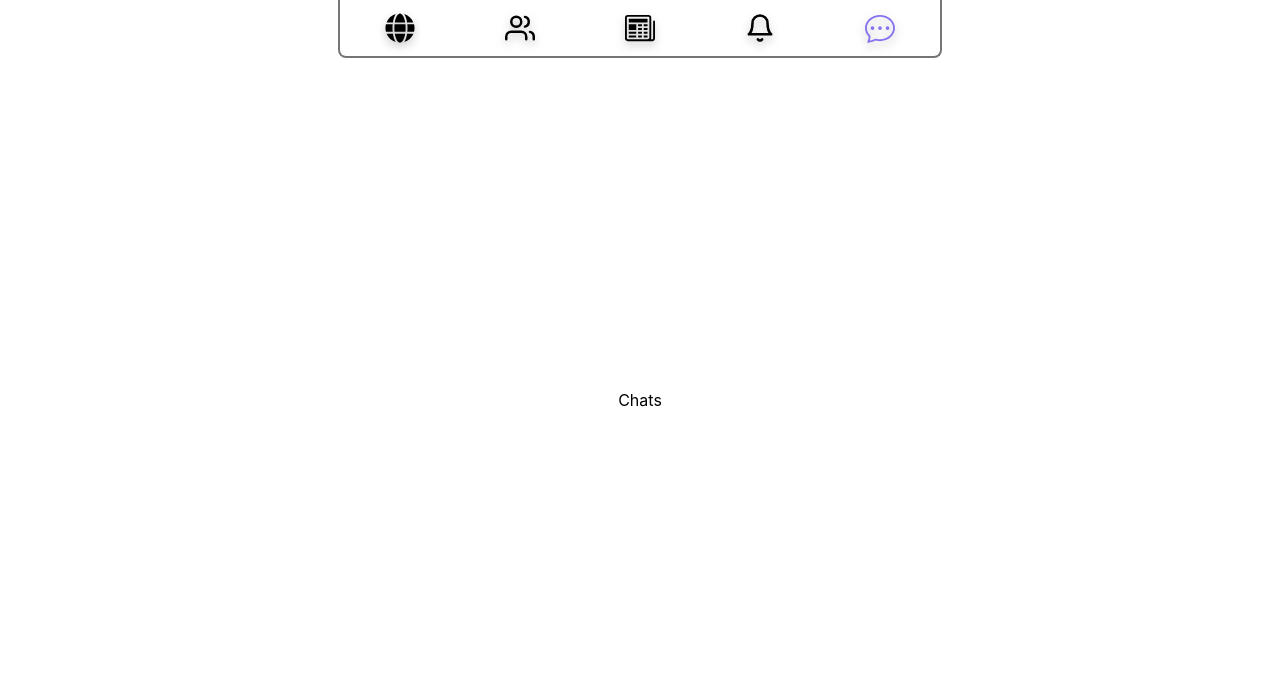
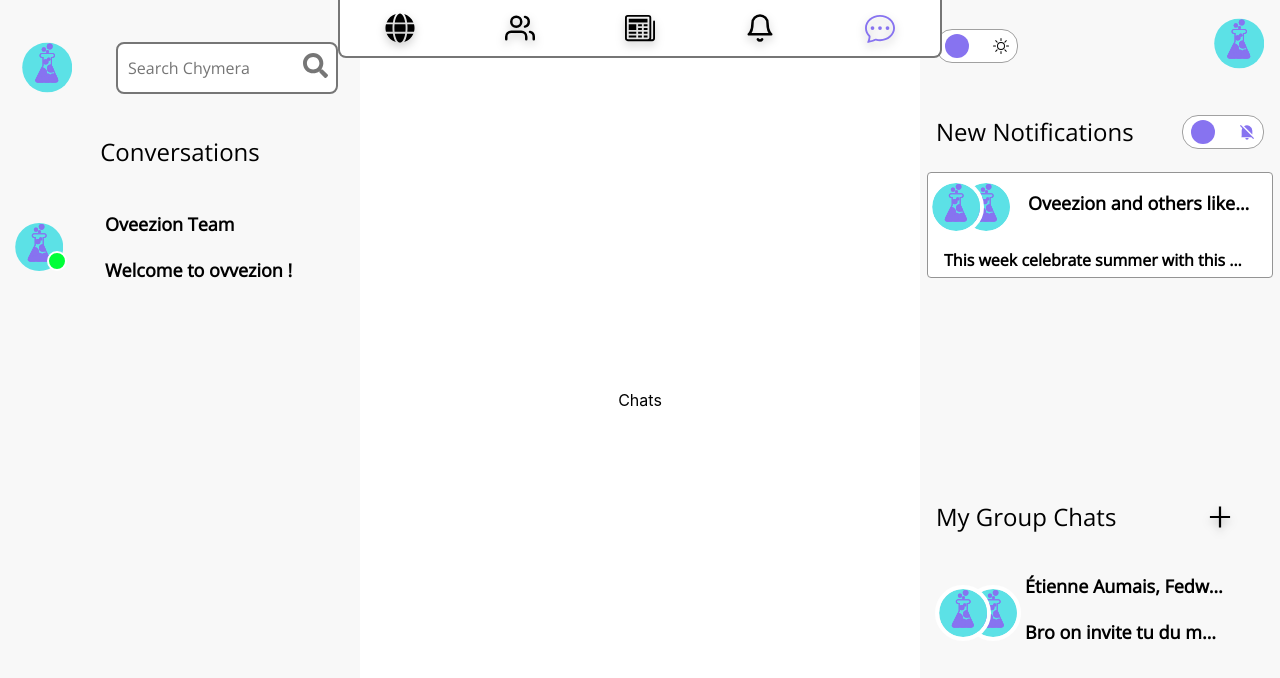
Before and after one commit to fechad/social-media-app, a React (Create React App) app in the folder client/: page /User/Chats in a window 1280 px wide. Shown: the top 678 px of the page. Built offline with nearby package versions, Linux system fonts and the light colour scheme; no server answers; sample sign-in values are in the browser's storage.

Commit message:
added side panes to pages

```diff
--- a/client/src/components/LeftSidePane.tsx
+++ b/client/src/components/LeftSidePane.tsx
@@ -10,7 +10,7 @@ function LeftSidePane() {
 
     const [conversations, setConversations] = useState([{
         id: '10',
-        photos: ['logo.svg'],
+        photos: ['/logo.svg'],
         names: ['Oveezion Team'],
         latest: 'Welcome to ovvezion !',
         read: false,
@@ -20,7 +20,7 @@ function LeftSidePane() {
   return (
     <section className='LeftSidePaneContainer'>
         <div className='SearchArea'>
-            <img src='logo.svg' alt="" height="87"width="50"></img>
+            <img src='/logo.svg' alt="" height="87"width="50"></img>
             <TextInput icon={<FaSearch size={25} color={'#767676'}/>} width='218px' label='' placeHolder='Search Chymera'/>
         </div>
         <div className='LeftSidePaneTittle'>
--- a/client/src/components/RightSidePane.tsx
+++ b/client/src/components/RightSidePane.tsx
@@ -27,7 +27,7 @@ function RightSidePane() {
 
     const [groupConvos, setGroupConvos] = useState([{
         id: '12',
-        photos: ['logo.svg', 'logo.svg'],
+        photos: ['/logo.svg', '/logo.svg'],
         names: ['Étienne Aumais', 'Fedwin Chatelier'],
         latest: 'Bro on invite tu du monde à la ronde?',
         read: false,
@@ -35,7 +35,7 @@ function RightSidePane() {
 
     const [newNotifications, setNewNotifications] = useState([{
         id: '11',
-        photos: ['logo.svg', 'logo.svg'],
+        photos: ['/logo.svg', '/logo.svg'],
         title: 'Oveezion and others liked this post',
         message: 'This week celebrate summer with this brand new summer event.',
         read: false
@@ -46,7 +46,7 @@ function RightSidePane() {
         <div className='HeaderArea'>
             <Switch resp='theme' role={swithTheme}/>
             <div className='ProfileAvatar'>
-                <img src='logo.svg' alt="" height="87"width="50"></img>
+                <img src='/logo.svg' alt="" height="87"width="50"></img>
             </div>
         </div>
         <div className='NotificationArea'>
--- a/client/src/pages/Chats.tsx
+++ b/client/src/pages/Chats.tsx
@@ -1,11 +1,17 @@
 import React from 'react'
+import LeftSidePane from '../components/LeftSidePane'
 import NavBar from '../components/NavBar'
+import RightSidePane from '../components/RightSidePane'
 
 const Chats = () => {
   return (
     <div>
-      <NavBar selection='chats' />
-      Chats
+      <div className='LeftSideContainer'><LeftSidePane /></div>
+      <div>
+        <NavBar selection='chats' />
+        Chats
+      </div>
+      <div className ='RightSideContainer'><RightSidePane /></div>
     </div>
   )
 }
--- a/client/src/pages/Discover.tsx
+++ b/client/src/pages/Discover.tsx
@@ -5,6 +5,10 @@ import Button from '../components/Button';
 import { app } from '../firebaseConfig';
 import { useNavigate } from "react-router-dom";
 import NavBar from '../components/NavBar';
+import LeftSidePane from '../components/LeftSidePane';
+import RightSidePane from '../components/RightSidePane';
+import '../styles/Discover.scss'
+
 function  getUserEmail() {
     const auth = getAuth(app);
     const user = auth.currentUser;
@@ -30,9 +34,16 @@ const Discover = () => {
 
   return (
     <div>
-        <NavBar selection='discover' />
-        <Text type='H1' content={` ${process.env.NODE_ENV}  Welcome to our app ${getUserEmail()}`} />
-        <Button text='Sign out' fct={signOutOfWebsite} />
+        <div className='LeftSideContainer'><LeftSidePane /></div>
+        <div>
+          <NavBar selection='discover' />
+          <Text type='H1' content={` ${process.env.NODE_ENV}  Welcome to our app ${getUserEmail()}`} />
+          <Button text='Sign out' fct={signOutOfWebsite} />
+        </div>
+        <div className ='RightSideContainer'><RightSidePane /></div>
+
+
+
     </div>
   )
 }
--- a/client/src/pages/MyFeed.tsx
+++ b/client/src/pages/MyFeed.tsx
@@ -1,11 +1,17 @@
 import React from 'react'
+import LeftSidePane from '../components/LeftSidePane'
 import NavBar from '../components/NavBar'
+import RightSidePane from '../components/RightSidePane'
 
 const MyFeed = () => {
   return (
     <div>
-      <NavBar selection='myFeed' />
-      MyFeed
+      <div className='LeftSideContainer'><LeftSidePane /></div>
+      <div>
+        <NavBar selection='myFeed' />
+        MyFeed
+      </div>
+      <div className ='RightSideContainer'><RightSidePane /></div>
     </div>
   )
 }
--- a/client/src/pages/NewsFeed.tsx
+++ b/client/src/pages/NewsFeed.tsx
@@ -1,11 +1,17 @@
 import React from 'react'
+import LeftSidePane from '../components/LeftSidePane'
 import NavBar from '../components/NavBar'
+import RightSidePane from '../components/RightSidePane'
 
 const NewsFeed = () => {
   return (
     <div>
-      <NavBar selection='newsFeed' />
-      NewsFeed
+      <div className='LeftSideContainer'><LeftSidePane /></div>
+      <div>
+        <NavBar selection='newsFeed' />
+        NewsFeed
+      </div>
+      <div className ='RightSideContainer'><RightSidePane /></div>
     </div>
   )
 }
--- a/client/src/pages/Notifications.tsx
+++ b/client/src/pages/Notifications.tsx
@@ -1,11 +1,17 @@
 import React from 'react'
+import LeftSidePane from '../components/LeftSidePane'
 import NavBar from '../components/NavBar'
+import RightSidePane from '../components/RightSidePane'
 
 const Notifications = () => {
   return (
     <div>
-      <NavBar selection='notifications' />
-      Notifications
+      <div className='LeftSideContainer'><LeftSidePane /></div>
+      <div>
+        <NavBar selection='notifications' />
+        Notifications
+      </div>
+      <div className ='RightSideContainer'><RightSidePane /></div>
     </div>
   )
 }
--- /dev/null
+++ b/client/src/styles/Discover.scss
@@ -0,0 +1,9 @@
+.LeftSideContainer{
+    width: fit-content;
+    height: fit-content;
+}
+
+.RightSideContainer{
+    width: fit-content;
+    height: fit-content;
+}
```
